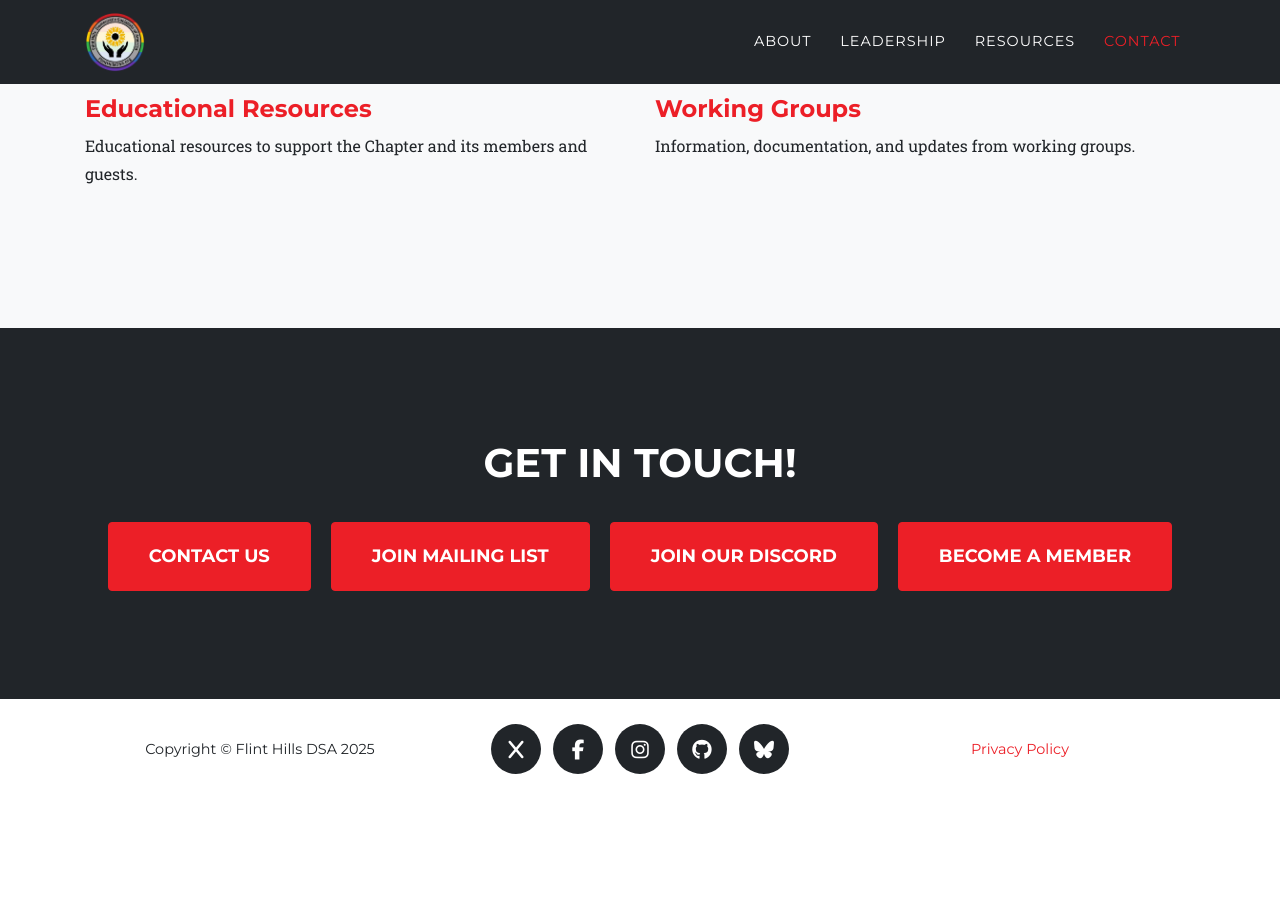
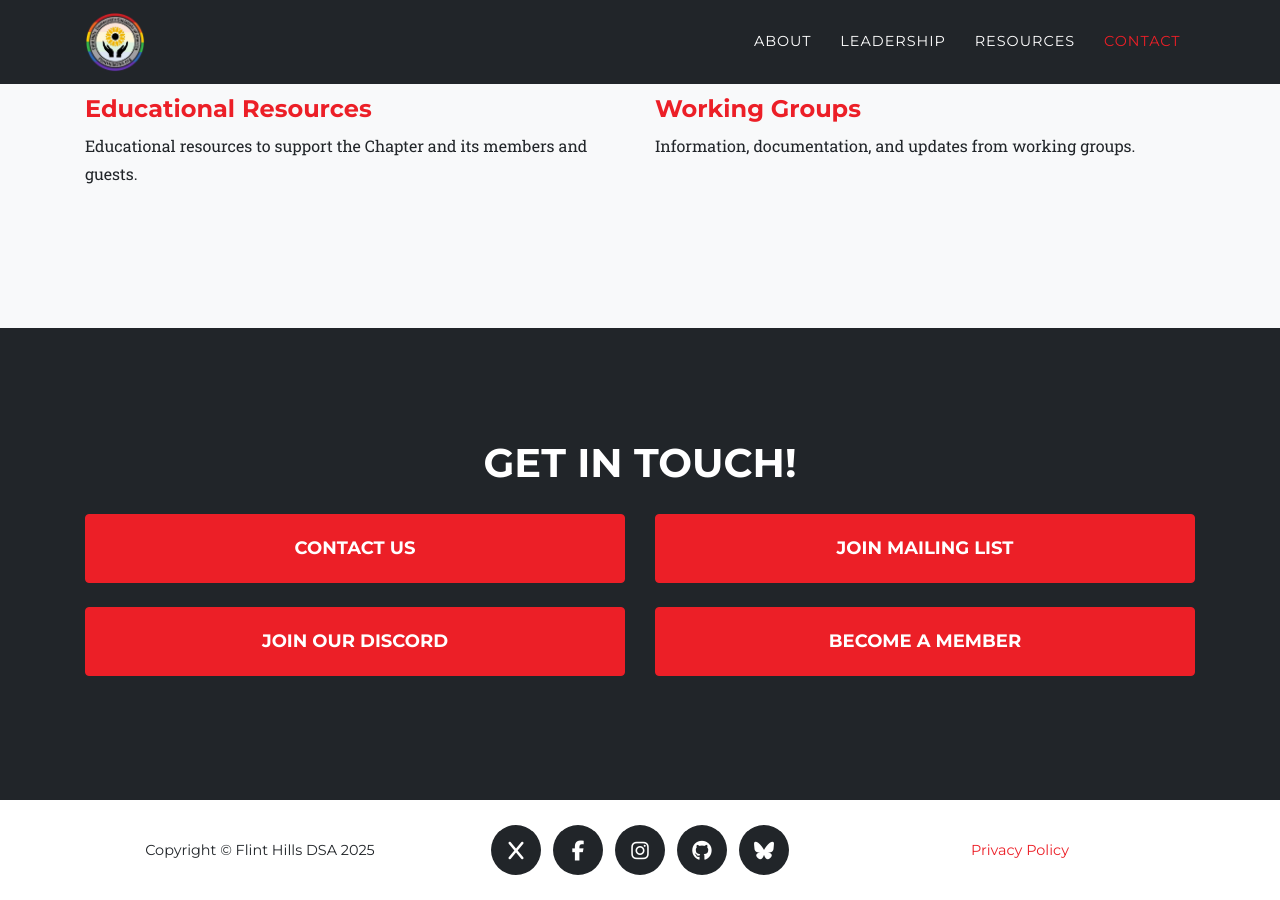
Before and after one commit to flinthillsdsa/website, a Jekyll site: the page built from index.md, in a window 1280 px wide and 900 px high, scrolled down 3234 px. Built offline with Jekyll 4.4.1, drawn with Linux system fonts in a browser that asks for light colours; some web fonts are replaced; before the commit the page ends 4033 px from its top, so only the background shows below that.

Commit message:
Update contact.html

```diff
--- a/_includes/contact.html
+++ b/_includes/contact.html
@@ -1,71 +1,67 @@
-<!-- Contact -->
+<!-- _includes/contact.html -->
+{% comment %}
+  Contact Section: shows four buttons in a 2×2 grid,
+  each opening its respective modal.
+{% endcomment %}
+
 {% if site.locale and site.locale != "" and site.locale != nil %}
-<section class="page-section" id="{{ site.data.sitetext[site.locale].contact.section | default: "contact" }}">
+<section class="page-section" id="{{ site.data.sitetext[site.locale].contact.section | default: 'contact' }}">
   <div class="container">
+    <!-- Section heading -->
     <div class="row">
       <div class="col-lg-12 text-center">
         <h2 class="section-heading text-uppercase">
-          {{ site.data.sitetext[site.locale].contact.title | markdownify | default: Contact Us }}</h2>
+          {{ site.data.sitetext[site.locale].contact.title | markdownify | default: 'Contact Us' }}
+        </h2>
       </div>
     </div>
-    <div class="row">
-    <div class="col-lg-12 text-center">
-  <button
-    class="btn btn-primary btn-xl text-uppercase m-2"
-    data-toggle="modal"
-    data-target="#modal-contact">
+    <!-- Buttons grid -->
+    <div class="row justify-content-center align-items-start">
+      <div class="col-sm-12 col-md-6 text-center mb-4">
+        <button class="btn btn-primary btn-xl text-uppercase w-100" data-toggle="modal" data-target="#modal-contact">
           Contact Us
         </button>
-  <button
-    class="btn btn-primary btn-xl text-uppercase m-2"
-    data-toggle="modal"
-    data-target="#modal-mailing">
+      </div>
+      <div class="col-sm-12 col-md-6 text-center mb-4">
+        <button class="btn btn-primary btn-xl text-uppercase w-100" data-toggle="modal" data-target="#modal-mailing">
           Join Mailing List
         </button>
-  <button
-    class="btn btn-primary btn-xl text-uppercase m-2"
-    data-toggle="modal"
-    data-target="#modal-discord">
-    Join our Discord
+      </div>
+      <div class="col-sm-12 col-md-6 text-center mb-4">
+        <button class="btn btn-primary btn-xl text-uppercase w-100" data-toggle="modal" data-target="#modal-discord">
+          Join Our Discord
         </button>
-  <button
-    class="btn btn-primary btn-xl text-uppercase m-2"
-    data-toggle="modal"
-    data-target="#modal-membership">
+      </div>
+      <div class="col-sm-12 col-md-6 text-center mb-4">
+        <button class="btn btn-primary btn-xl text-uppercase w-100" data-toggle="modal" data-target="#modal-membership">
           Become a Member
         </button>
       </div>
-
     </div>
   </div>
 </section>
 {% else %}
-<section class="page-section" id="{{ site.data.sitetext.contact.section | default: "contact" }}">
+<section class="page-section" id="{{ site.data.sitetext.contact.section | default: 'contact' }}">
   <div class="container">
-    <div class="row">
-      <div class="col-lg-12 text-center">
-  <button
-    class="btn btn-primary btn-xl text-uppercase m-2"
-    data-toggle="modal"
-    data-target="#modal-contact">
+    <!-- Buttons grid (no heading in this fallback) -->
+    <div class="row justify-content-center align-items-start">
+      <div class="col-sm-12 col-md-6 text-center mb-4">
+        <button class="btn btn-primary btn-xl text-uppercase w-100" data-toggle="modal" data-target="#modal-contact">
           Contact Us
         </button>
-  <button
-    class="btn btn-primary btn-xl text-uppercase m-2"
-    data-toggle="modal"
-    data-target="#modal-mailing">
+      </div>
+      <div class="col-sm-12 col-md-6 text-center mb-4">
+        <button class="btn btn-primary btn-xl text-uppercase w-100" data-toggle="modal" data-target="#modal-mailing">
           Join Mailing List
         </button>
-  <button
-    class="btn btn-primary btn-xl text-uppercase m-2"
-    data-toggle="modal"
-    data-target="#modal-discord">
-    Join our Discord
+      </div>
+      <div class="col-sm-12 col-md-6 text-center mb-4">
+        <button class="btn btn-primary btn-xl text-uppercase w-100" data-toggle="modal" data-target="#modal-discord">
+          Join Our Discord
         </button>
-  <button
-    class="btn btn-primary btn-xl text-uppercase m-2"
-    data-toggle="modal"
-    data-target="#modal-membership">
+      </div>
+      <div class="col-sm-12 col-md-6 text-center mb-4">
+        <button class="btn btn-primary btn-xl text-uppercase w-100" data-toggle="modal" data-target="#modal-membership">
           Become a Member
         </button>
       </div>
```
Lines whose indentation alone changed are shown as unchanged.
